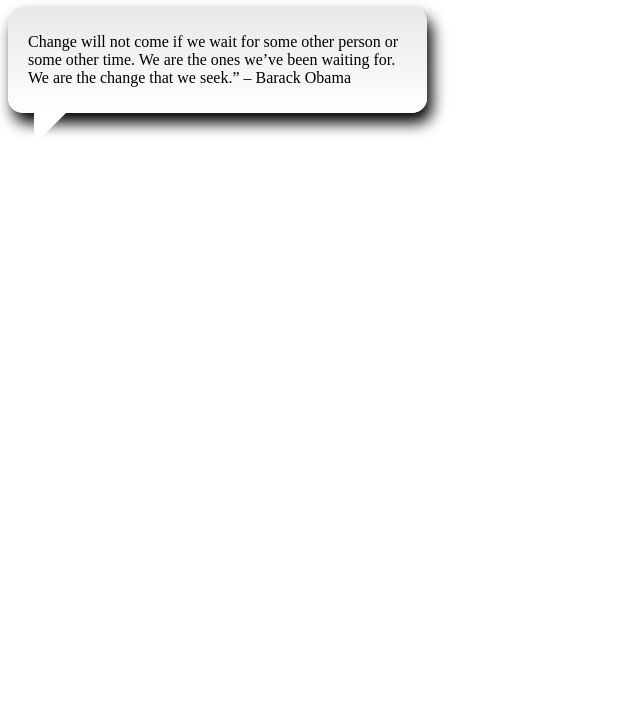
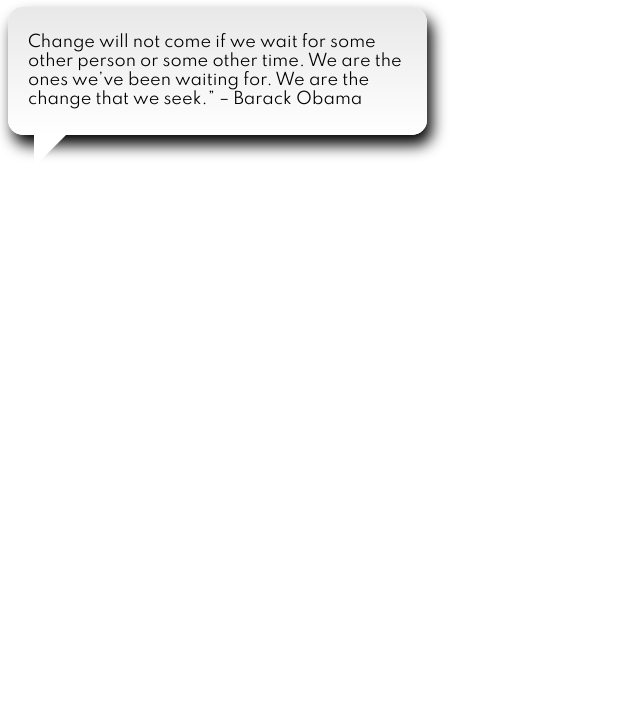
Before and after one commit to PawleN-D/speech-bubble, a plain HTML site: page index.html in a window 1280 px wide. Shown: the part 73-800 px from the top of the page, without its empty margins (0-640 px from the left). Drawn offline with Linux system fonts and the light colour scheme.

Commit message:
added fonts for speech

```diff
--- a/css/style.css
+++ b/css/style.css
@@ -1,4 +1,13 @@
+/* font for the text */
+@import url('https://fonts.googleapis.com/css?family=Oxanium|Spartan&display=swap');
+
+p {
+    font-family: 'Spartan', sans-serif;
+}
+/* styling the speech-bubble */
+
 .speech-bubble {
+    align-items: center;
     width: 30%;
     display: flex;
     position: relative;
```
